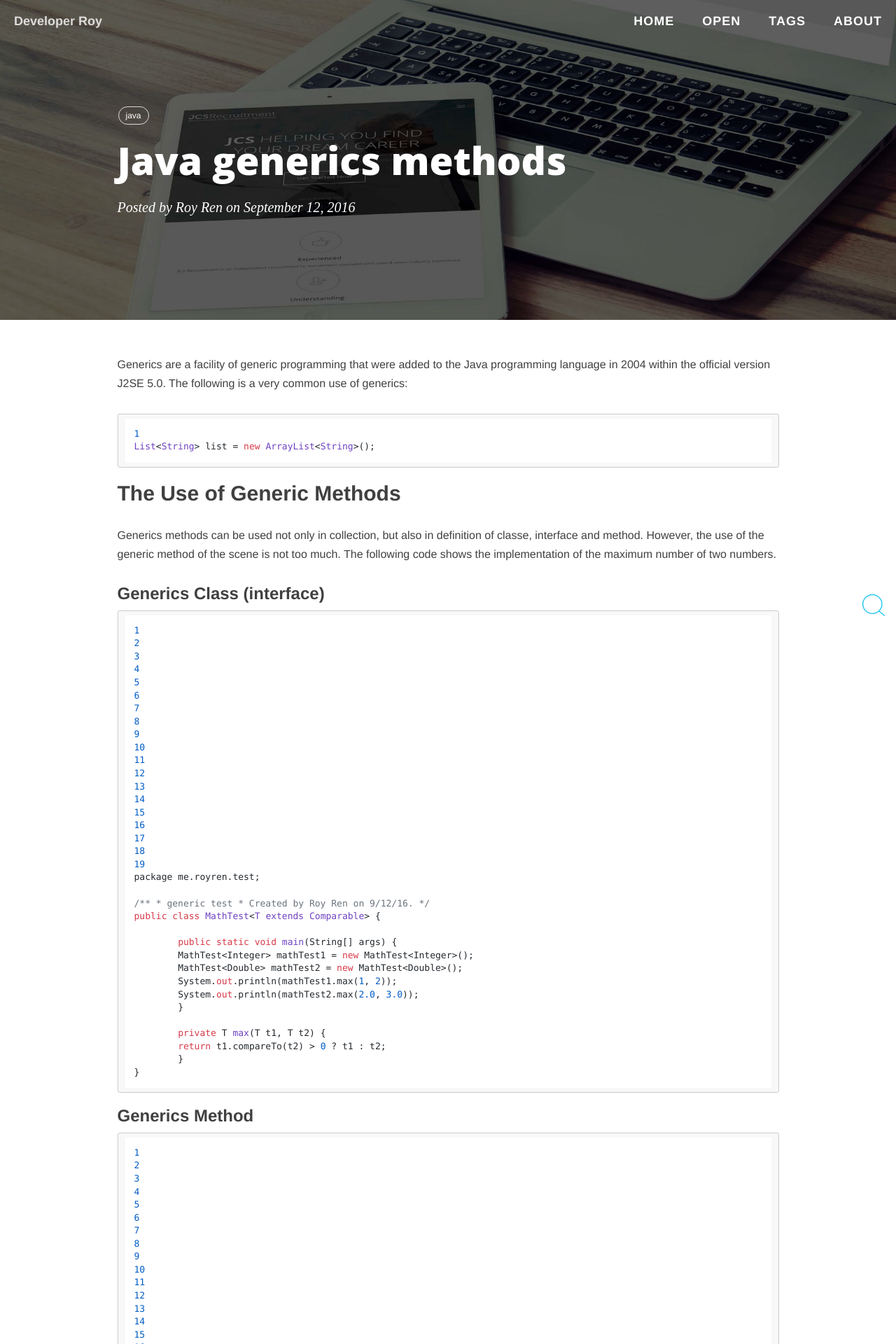
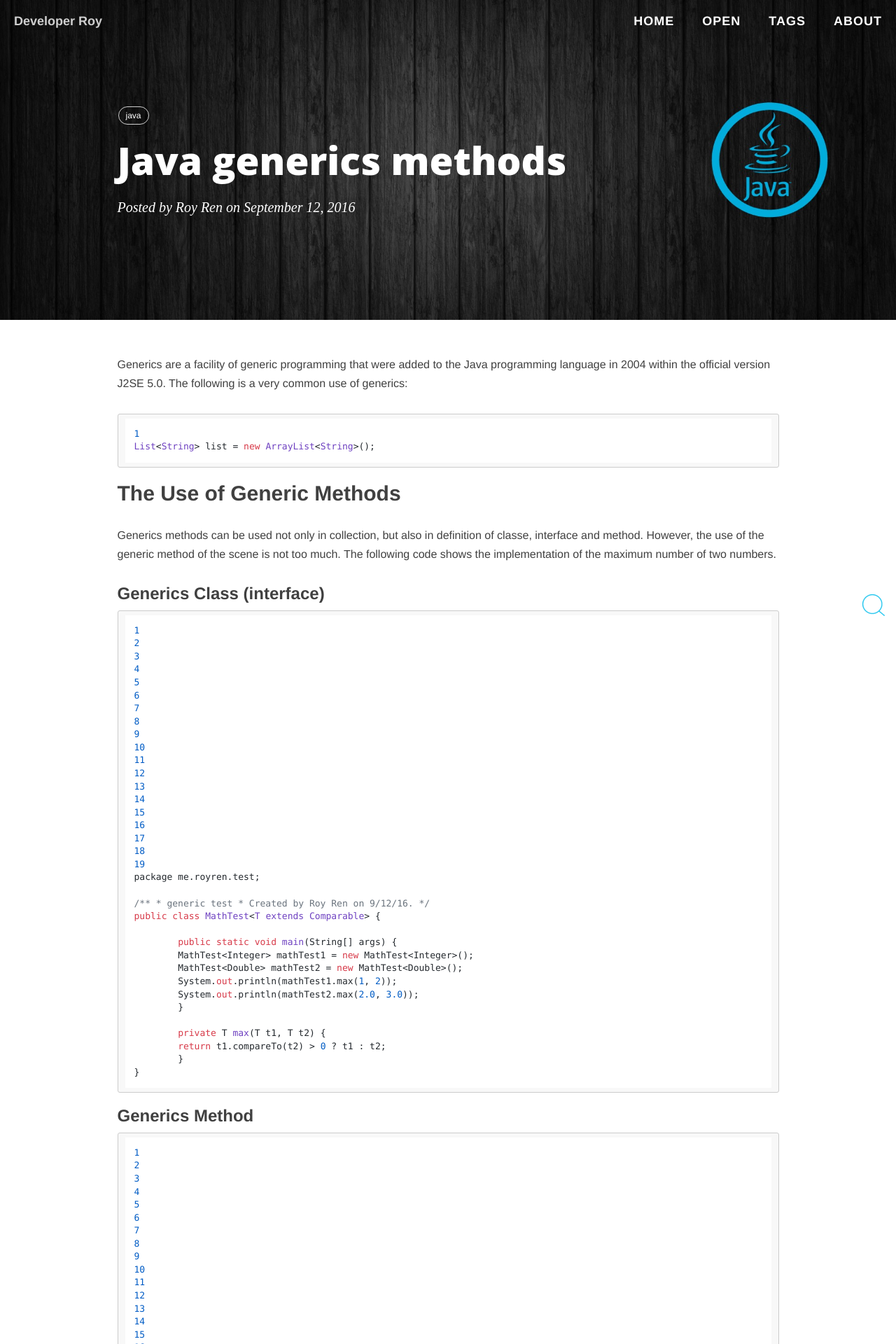
Before and after one commit to rxyknight/RoyRenBlog, a Jekyll site: the page built from _posts/2016-09-12-java-generic.md, in a window 1280 px wide. Shown: the top 1920 px of the page at 70% size. Built offline with Jekyll 4.4.1, drawn with Linux system fonts in a browser that asks for light colours; nearby versions of some CDN libraries; comment, search, counter and statistics services are not loaded.

Commit message:
add java-generic post

```diff
--- a/_posts/2016-09-12-java-generic.md
+++ b/_posts/2016-09-12-java-generic.md
@@ -2,7 +2,7 @@
 layout: post
 title: 'Java generics methods'
 date: '2016-09-12'
-header-img: "img/home-bg.jpg"
+header-img: "img/post-bg-java.jpg"
 tags:
      - java
 author: 'Roy Ren'
```
